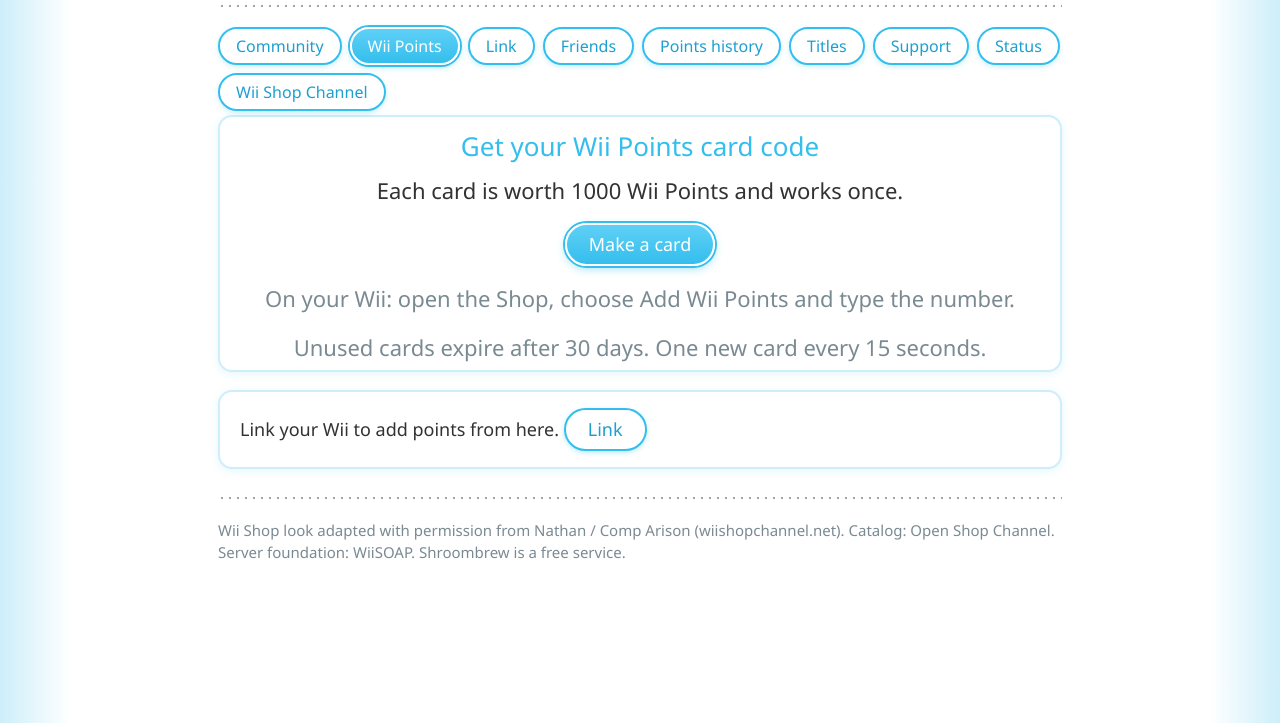
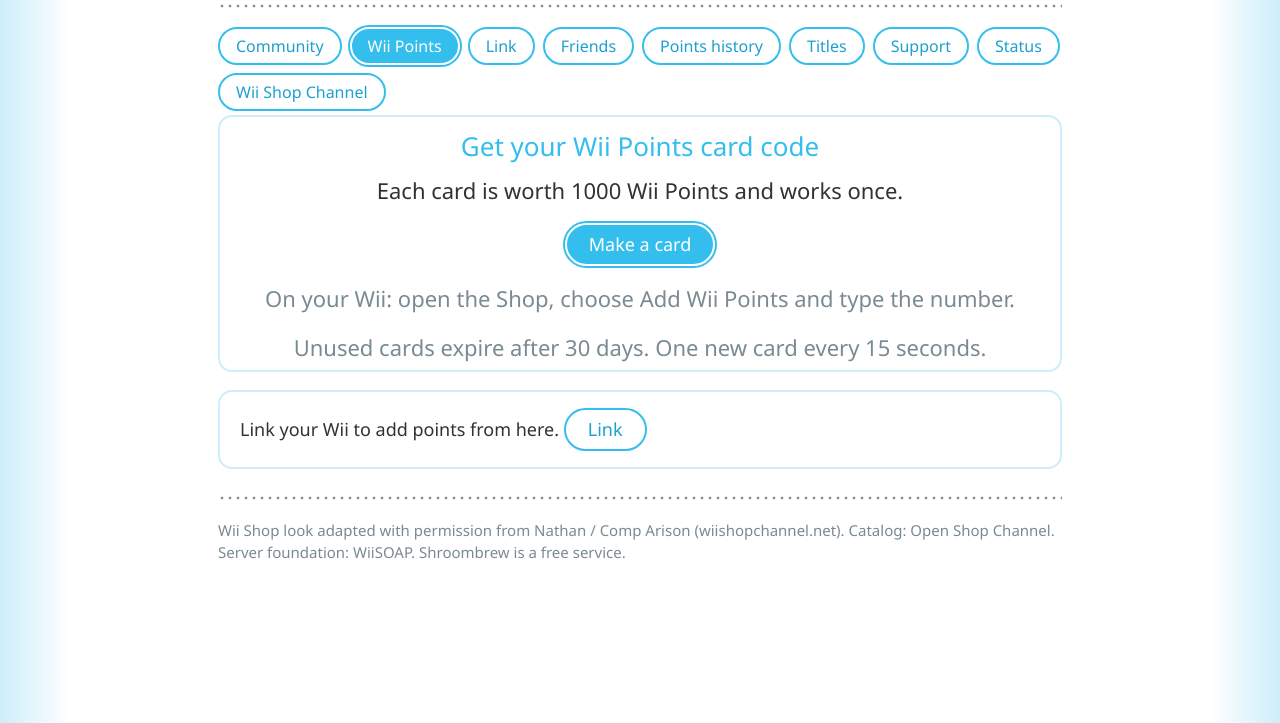
Before and after one commit to Markthegamer108/shroombrew, a plain HTML site: page cards.html in a window 1280 px wide. Shown: the part 77-800 px from the top of the page. Drawn offline with Linux system fonts and the light colour scheme; no server answers; a web font is replaced by a local one.

Commit message:
Spaced dotted rules; drop gradients and glow shadows

```diff
--- a/style.css
+++ b/style.css
@@ -13,17 +13,18 @@ body{margin:0;color:var(--ink);font-family:"WiiShop","Segoe UI","Hiragino Sans",
 header.top{padding-top:22px;position:relative}
 h1{margin:0;color:var(--cyan);font-weight:normal;font-size:38px;line-height:1.2}
 h2{color:var(--cyan);font-weight:normal;font-size:26px;margin:0 0 8px}
-.rule{height:6px;margin:12px 0 18px;background:radial-gradient(circle,#9aa 1px,transparent 1.6px) 0 50%/8px 6px repeat-x}
+/* The shop's dotted rule: small grey dots 8px apart (the Wii font's middle dot). */
+.rule{height:6px;margin:12px 0 18px;background:radial-gradient(circle,#8c8c8c 1.2px,transparent 1.7px) 0 50%/8px 6px repeat-x}
 a{color:var(--cyan-d)}
 
 nav{display:flex;flex-wrap:wrap;gap:8px;align-items:center;margin:0 0 4px}
-nav a,nav span.cur{display:inline-block;padding:5px 16px;border-radius:999px;border:2px solid var(--cyan);color:var(--cyan-d);background:#fff;text-decoration:none;font-size:16px;box-shadow:0 2px 5px rgba(52,190,237,.25)}
+nav a,nav span.cur{display:inline-block;padding:5px 16px;border-radius:999px;border:2px solid var(--cyan);color:var(--cyan-d);background:#fff;text-decoration:none;font-size:16px}
 nav a:hover{background:var(--pale)}
-nav span.cur{background:linear-gradient(#5fd0f6,var(--cyan));color:#fff;border-color:#fff;box-shadow:0 0 0 2px var(--cyan),0 2px 6px rgba(52,190,237,.45)}
+nav span.cur{background:var(--cyan);color:#fff;border-color:#fff;box-shadow:0 0 0 2px var(--cyan)}
 header.top nav select{position:absolute;top:30px;right:0;margin:0}
 #bottomrule{margin-top:26px}
 
-.box{background:#fff;border:2px solid var(--edge);border-radius:14px;padding:16px 20px;margin:0 0 18px;box-shadow:0 2px 8px rgba(52,190,237,.12)}
+.box{background:#fff;border:2px solid var(--edge);border-radius:14px;padding:16px 20px;margin:0 0 18px}
 .box>p:first-child{margin-top:0}.box>p:last-child{margin-bottom:0}
 .muted{color:var(--mute);font-size:15px}.ok{color:var(--ok)}.bad{color:var(--bad)}
 .hero{text-align:center;padding:10px 0 6px}
@@ -31,25 +32,27 @@ header.top nav select{position:absolute;top:30px;right:0;margin:0}
 
 input,select,textarea{font:inherit;color:var(--ink);padding:7px 12px;border:2px solid var(--edge);border-radius:10px;background:#fff;max-width:100%}
 input:focus,select:focus{outline:0;border-color:var(--cyan)}
-button,.btn{font:inherit;display:inline-block;cursor:pointer;text-decoration:none;color:var(--cyan-d);background:#fff;border:2px solid var(--cyan);border-radius:999px;padding:6px 22px;box-shadow:0 2px 5px rgba(52,190,237,.3)}
+button,.btn{font:inherit;display:inline-block;cursor:pointer;text-decoration:none;color:var(--cyan-d);background:#fff;border:2px solid var(--cyan);border-radius:999px;padding:6px 22px}
 button:hover,.btn:hover{background:var(--pale)}
-button.main,.btn.main{color:#fff;background:linear-gradient(#5fd0f6,var(--cyan));border-color:#fff;box-shadow:0 0 0 2px var(--cyan),0 3px 8px rgba(52,190,237,.45)}
+button.main,.btn.main{color:#fff;background:var(--cyan);border-color:#fff;box-shadow:0 0 0 2px var(--cyan)}
 button.main:hover{filter:brightness(1.06)}
 button[disabled]{opacity:.55;cursor:not-allowed;filter:grayscale(.3)}
 button.sm{padding:2px 14px;font-size:15px}
 
 table{border-collapse:collapse;width:100%;font-size:16px}
-th,td{padding:6px 10px;text-align:left;border-bottom:2px dotted #c4d2d8}
+/* Row separators use the same spaced dots as .rule; a CSS "dotted" border
+   packs its dots so tightly they read as a solid line. */
+th,td{padding:6px 10px 9px;text-align:left;background:radial-gradient(circle,#8c8c8c 1.2px,transparent 1.7px) 0 100%/8px 6px repeat-x}
 th{color:var(--cyan-d);font-weight:normal;cursor:pointer;white-space:nowrap}
 
 #msg{display:none}#msg.ok,#msg.bad{display:block;font-weight:bold}
 
 /* the points card */
 .card{position:relative;max-width:460px;margin:12px auto 6px;padding:18px 22px 20px;border-radius:18px;color:#fff;
-  background:linear-gradient(135deg,#5fd0f6 0,var(--cyan) 55%,#2aa8dc 100%);box-shadow:0 0 0 3px #fff,0 0 0 5px var(--cyan),0 8px 18px rgba(52,190,237,.4)}
+  background:var(--cyan);box-shadow:0 0 0 3px #fff,0 0 0 5px var(--cyan)}
 .card small{display:block;opacity:.92;letter-spacing:1px;text-transform:uppercase;font-size:13px}
 .card .num{font-size:27px;letter-spacing:2px;margin:10px 0 2px;font-variant-numeric:tabular-nums;white-space:nowrap}
-.card .pts{position:absolute;right:20px;top:14px;font-size:28px;text-shadow:0 1px 2px rgba(0,0,0,.2)}
+.card .pts{position:absolute;right:20px;top:14px;font-size:28px}
 .card .row{display:flex;gap:8px;flex-wrap:wrap;margin-top:10px}
 .card button{padding:4px 16px;font-size:15px}
 .cardlist .card{margin-left:0}
```
